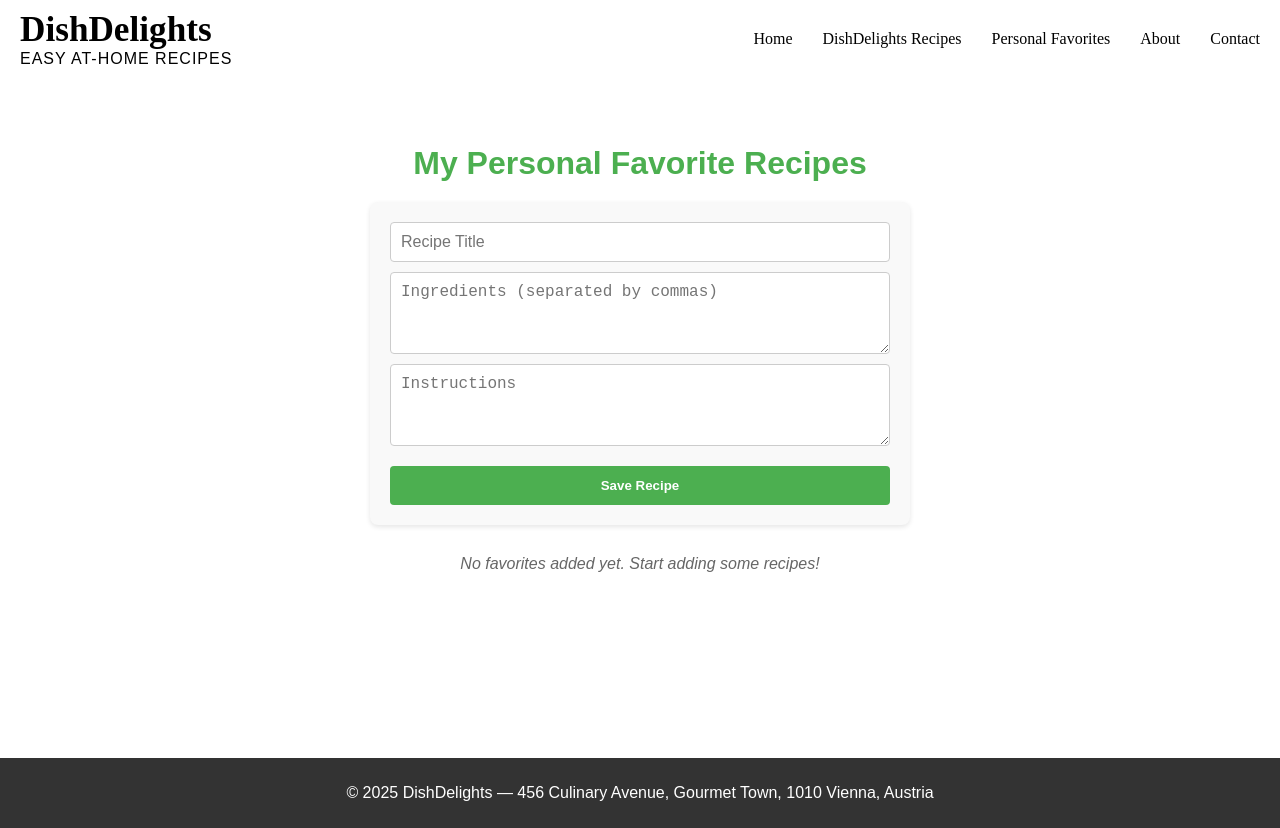
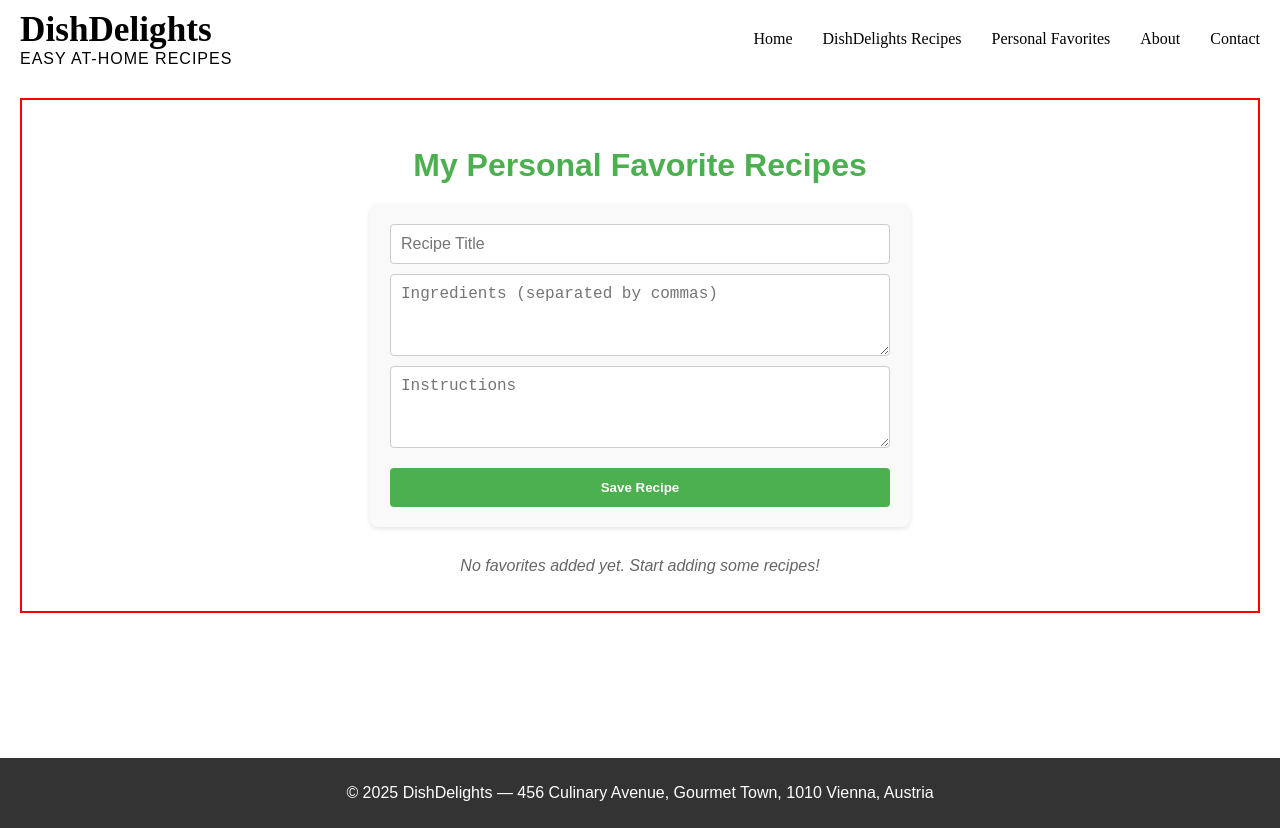
Before and after one commit to marthasunneva/examcodes, a React (Vite) app: page /favorites in a window 1280 px wide. Built offline with nearby package versions, Linux system fonts and the light colour scheme; a web font is replaced by a local one.

Commit message:
Version4

```diff
--- a/src/pages/Favorites.jsx
+++ b/src/pages/Favorites.jsx
@@ -111,6 +111,11 @@ const styles = {
     cursor: 'pointer',
     marginTop: '10px',
   },
+  container: {
+    border: '2px solid red',  // For testing
+    padding: '20px',
+  },
+
 };
 
 export default Favorites;
```
